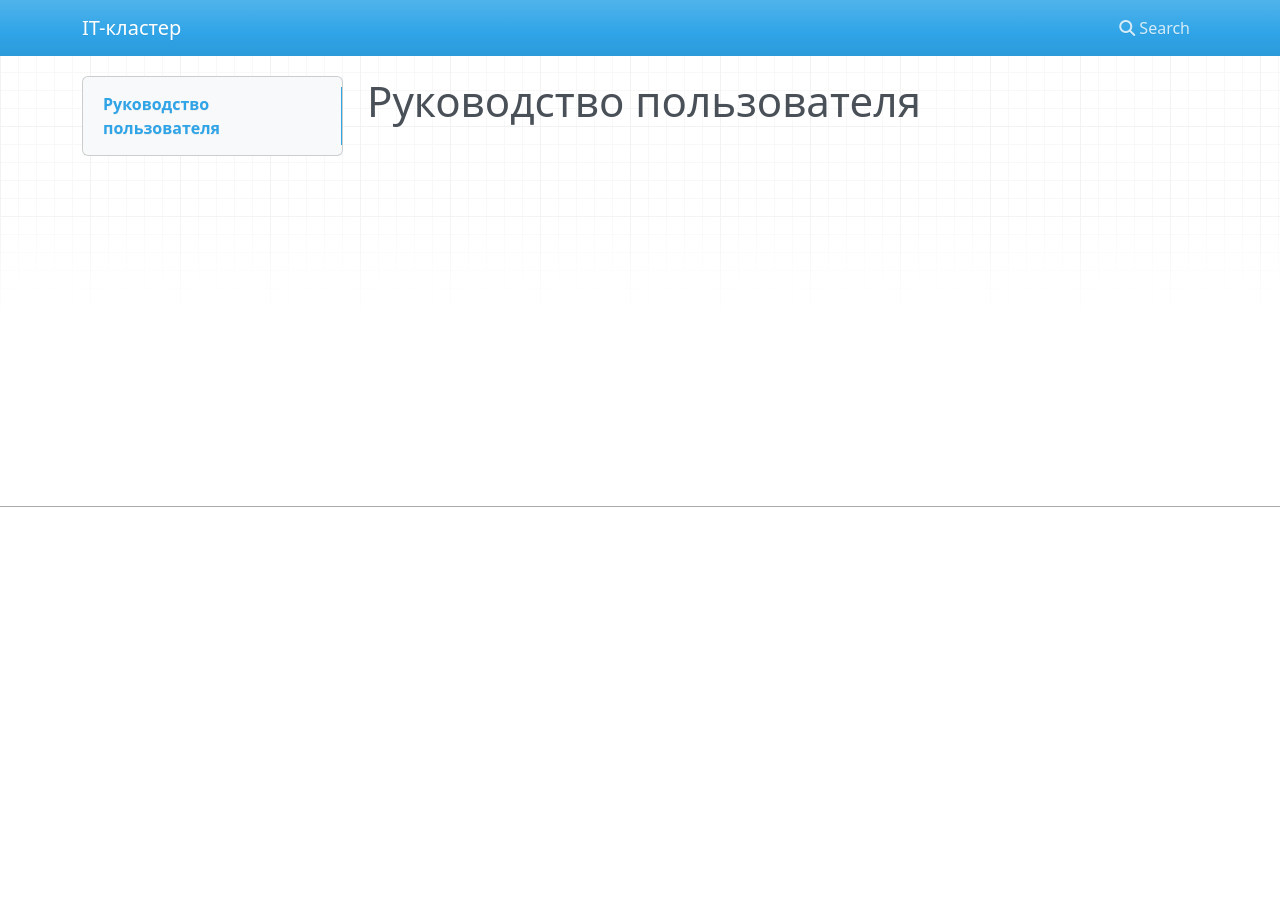
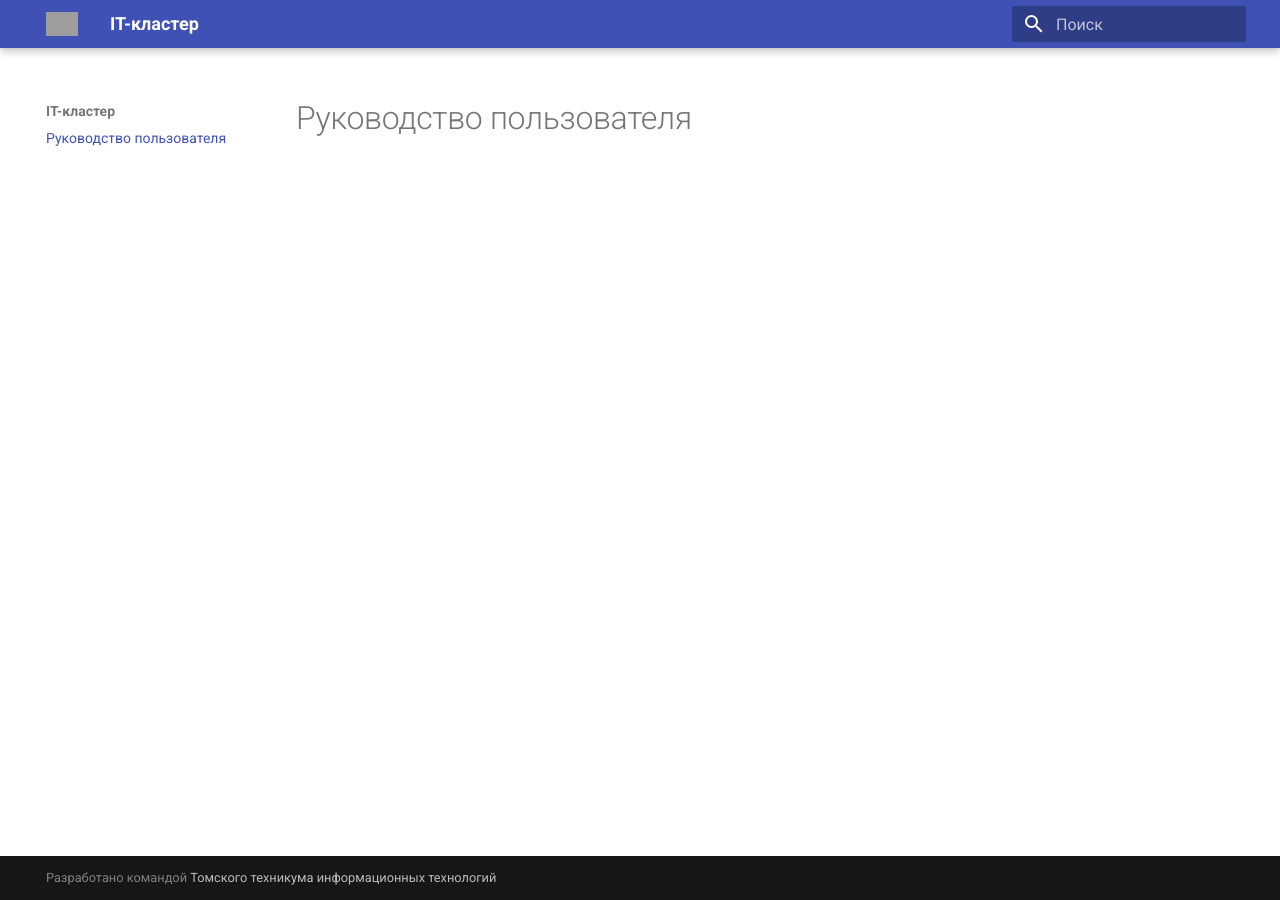
Before and after one commit to tomtit-tomsk/cluster_guide, an MkDocs documentation site: the page built from docs/index.md, in a window 1280 px wide. Built offline with MkDocs 1.6.1 and Material for MkDocs 9.7.7, drawn with Linux system fonts in a browser that asks for light colours; nearby versions of some CDN libraries; grey boxes are pictures that could not be loaded.

Commit message:
change footer.html

```diff
--- a/docs/requirements.txt
+++ b/docs/requirements.txt
@@ -3,5 +3,6 @@ Markdown==3.3.7
 MarkupSafe==2.1.2
 mergedeep==1.3.4
 mkdocs==1.4.2
+mkdocs-i18n==0.4.4
 mkdocs-material==9.1.4
 mkdocs-material-extensions==1.1.1
--- a/mkdocs.yml
+++ b/mkdocs.yml
@@ -1,5 +1,10 @@
 site_name: IT-кластер
 
+theme:
+  logo: logo.svg
+  language: ru
+  name: material
+  custom_dir: overrides
 
 extra_css:
   - _css/style.css
--- /dev/null
+++ b/overrides/partials/footer.html
@@ -0,0 +1,17 @@
+<footer class="md-footer">
+
+  <div class="md-footer-meta md-typeset">
+    <div class="md-footer-meta__inner md-grid">
+      <div class="md-copyright">
+
+
+    Разработано командой
+    <a href="https://tomtit.tomsk.ru" target="_blank" rel="noopener">
+      Томского техникума информационных технологий
+    </a>
+
+</div>
+
+    </div>
+  </div>
+</footer>
```
